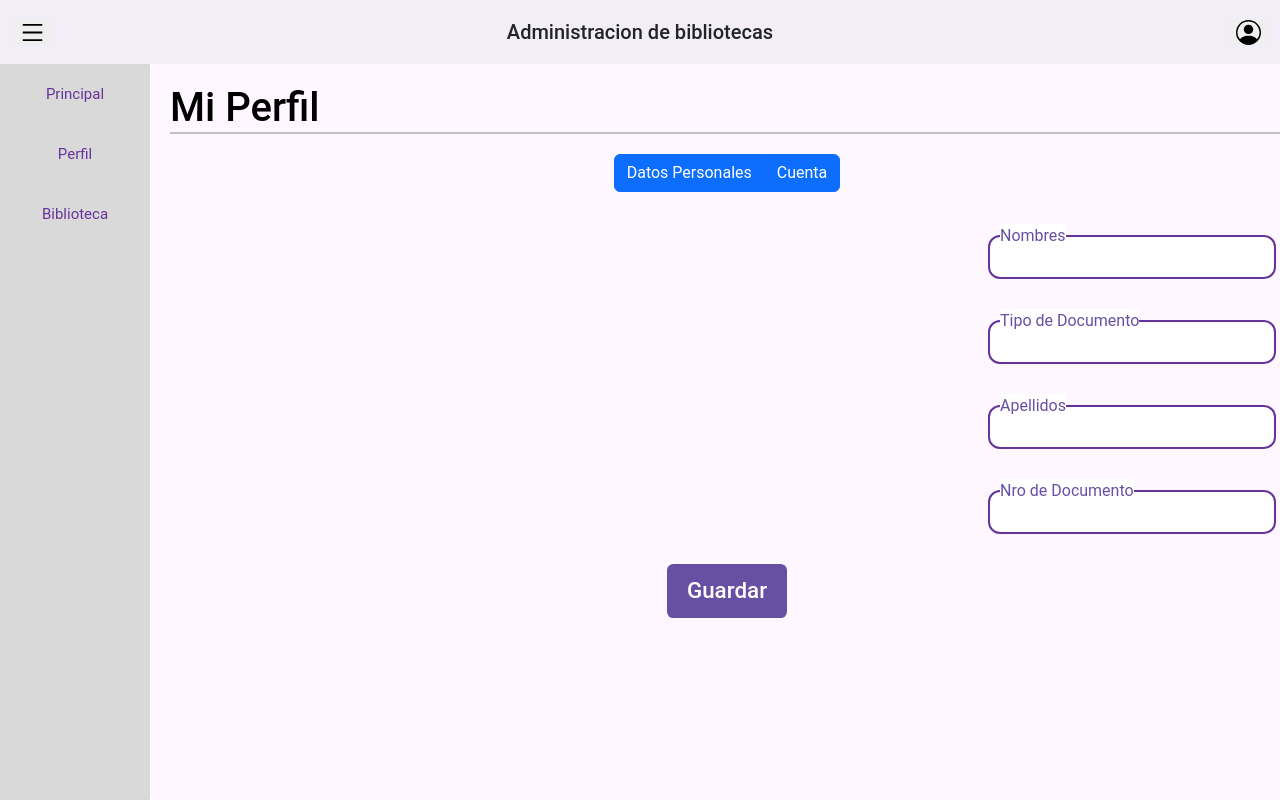
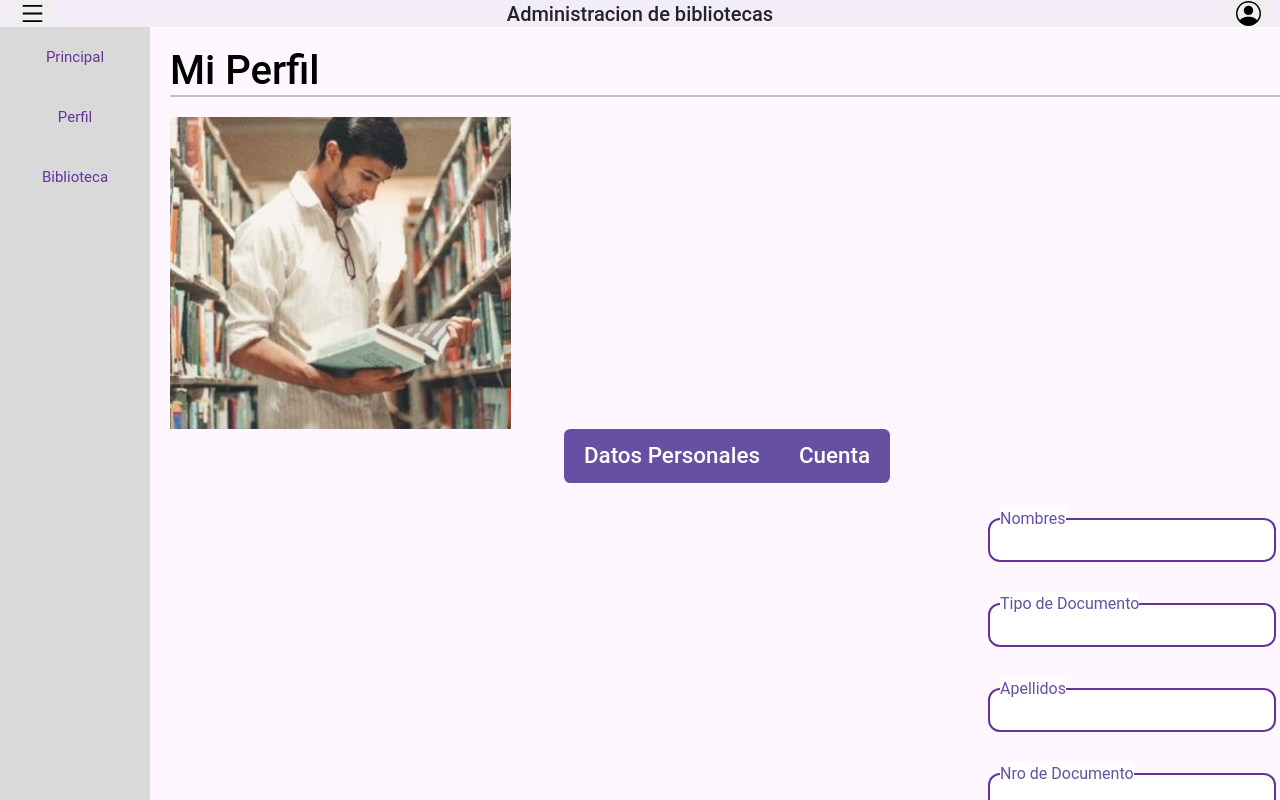
Before and after one commit to aleramirezzzp/Grupo-6, a Next.js app: page /pantalla_perfil_estudiante in a window 1280 px wide. Built offline with nearby package versions, Linux system fonts and the light colour scheme.

Commit message:
Update page.js pantallaperfilEstudianteFoto

```diff
--- a/src/app/pantalla_perfil_estudiante/page.js
+++ b/src/app/pantalla_perfil_estudiante/page.js
@@ -86,8 +86,13 @@ const pantallaPerfil = () =>{
 
                     </div>
                     <div className={styles.linea}></div>
+                    <div>
+                    <img src="/hombre.jpg" alt="imagen de docente" className={styles['profile-image']}/>
+
+                    </div>
+
                     <div className={styles.selector}>
-                    <ButtonGroup className="mb-2">
+                    <ButtonGroup className={styles['guardar']}>
                         <Button onClick={swapContenidoDU}>Datos Personales</Button>
                         <Button onClick={swapContenidoU}>Cuenta</Button>
                     </ButtonGroup>
```
